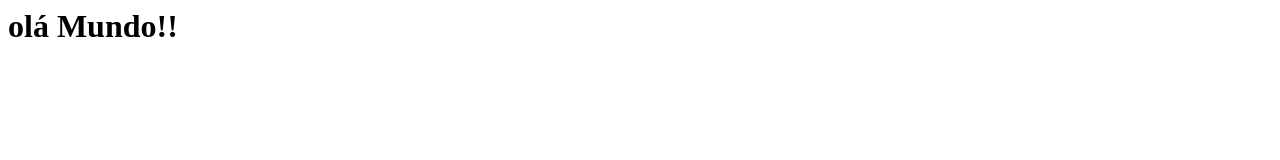
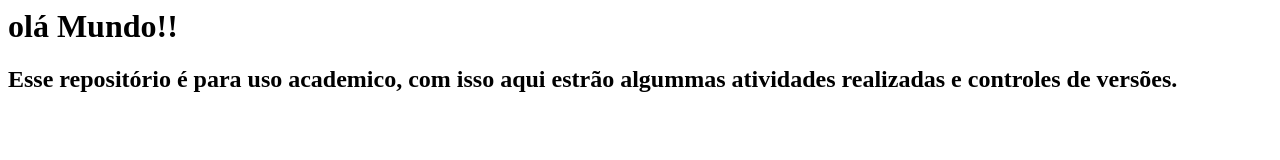
Before and after one commit to maicon-silva/vccode, a plain HTML site: page index.html in a window 1280 px wide. Drawn offline with Linux system fonts and the light colour scheme.

Commit message:
Descrição do repositorio.

```diff
--- a/index.html
+++ b/index.html
@@ -2,6 +2,7 @@
 <head>
     <body>
         <h1>olá Mundo!!</h1>
+        <h2>Esse repositório é para uso academico, com isso aqui estrão algummas atividades realizadas e controles de versões.</h2>
     </body>
 </head>
 </html>
```
